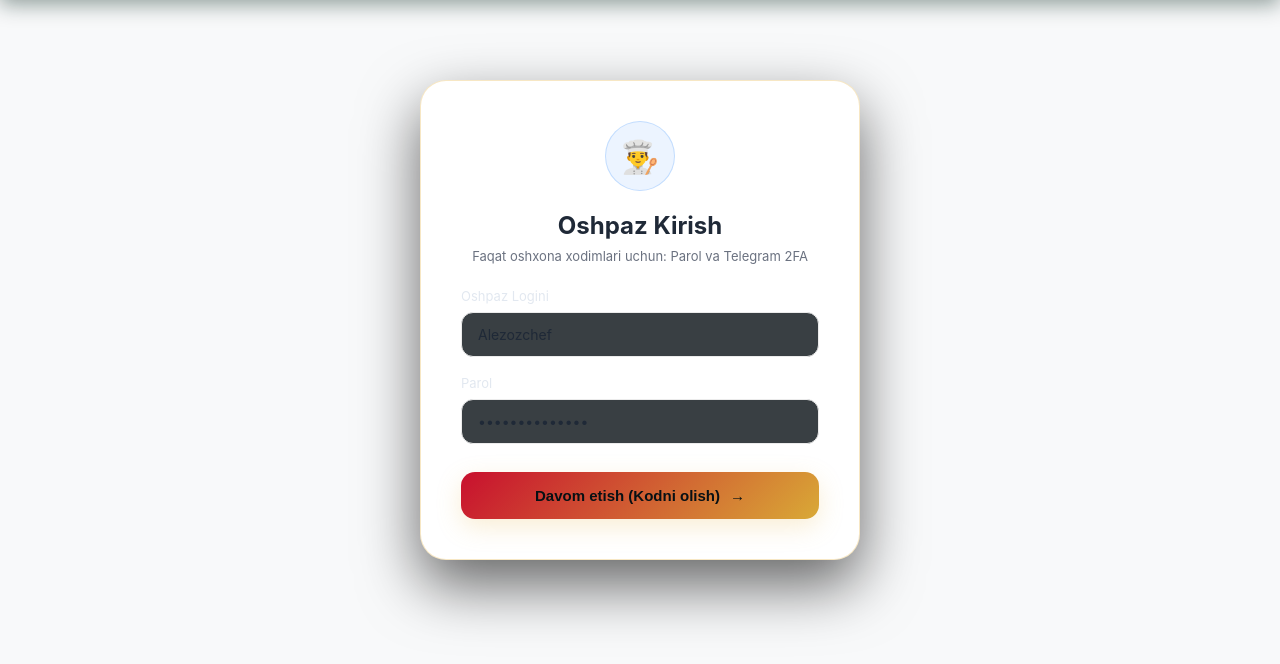
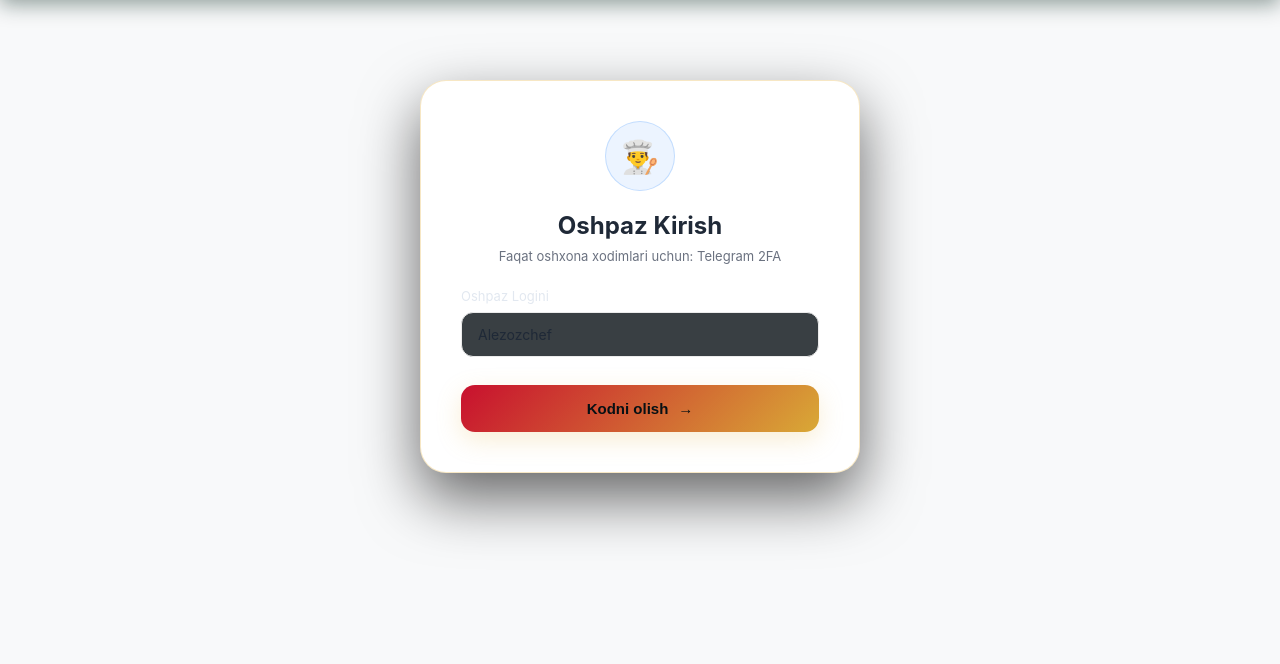
Before and after one commit to zubayrxalikov52-ui/alezoz, a Django app: page /chef-panel/ in a window 1280 px wide. Shown: the part 64-728 px from the top of the page. Run offline with Django 4.2, Linux system fonts and the light colour scheme.

Commit message:
Remove password requirement from admin and chef login - only username + Telegram 2FA needed

```diff
--- a/templates/pages/chef.html
+++ b/templates/pages/chef.html
@@ -27,7 +27,7 @@
         <div class="auth-container">
             <div class="auth-icon" style="color:#60a5fa; border-color:rgba(96,165,250,0.3); background:rgba(96,165,250,0.12);">👨‍🍳</div>
             <h2 id="chef-auth-title" style="font-size:24px; margin-bottom:8px; color:var(--white);">Oshpaz Kirish</h2>
-            <p style="color:var(--muted); font-size:13px; margin-bottom:24px;">Faqat oshxona xodimlari uchun: Parol va Telegram 2FA</p>
+            <p style="color:var(--muted); font-size:13px; margin-bottom:24px;">Faqat oshxona xodimlari uchun: Telegram 2FA</p>
 
             <!-- STEP 1 -->
             <form id="chef-login-step1">
@@ -35,12 +35,8 @@
                     <label class="form-label" for="chef-username-input">Oshpaz Logini</label>
                     <input type="text" id="chef-username-input" class="form-input" placeholder="Alezozchef" value="Alezozchef" required autocomplete="username">
                 </div>
-                <div class="form-group" style="text-align:left;">
-                    <label class="form-label" for="chef-password-input">Parol</label>
-                    <input type="password" id="chef-password-input" class="form-input" placeholder="••••••••" value="Alezoztashkent" required autocomplete="current-password">
-                </div>
                 <button type="submit" id="btn-chef-step1" class="btn-primary" style="width:100%; justify-content:center; padding:15px; margin-top:10px;">
-                    Davom etish (Kodni olish) <span>→</span>
+                    Kodni olish <span>→</span>
                 </button>
             </form>
 
@@ -128,8 +124,7 @@
             btn.textContent = 'Tekshirilmoqda...';
 
             const payload = {
-                username: document.getElementById('chef-username-input').value,
-                password: document.getElementById('chef-password-input').value
+                username: document.getElementById('chef-username-input').value
             };
 
             try {
@@ -156,7 +151,7 @@
                 errBox.style.display = 'block';
             } finally {
                 btn.disabled = false;
-                btn.innerHTML = 'Davom etish (Kodni olish) <span>→</span>';
+                btn.innerHTML = 'Kodni olish <span>→</span>';
             }
         });
 
```
Also changed, not shown: apps/accounts/views.py (+3 -7 lines), templates/pages/admin.html (+6 -11 lines).
